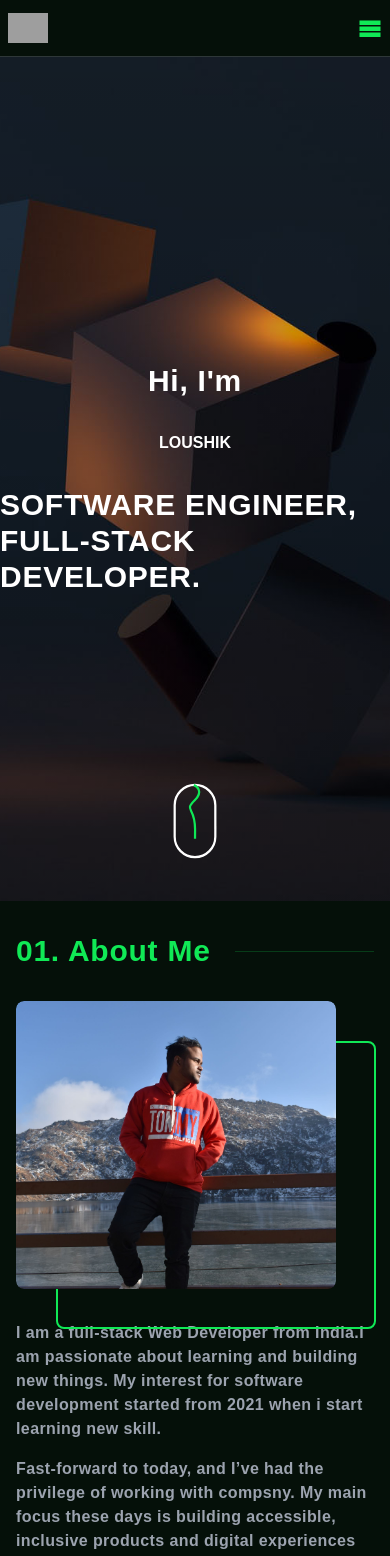
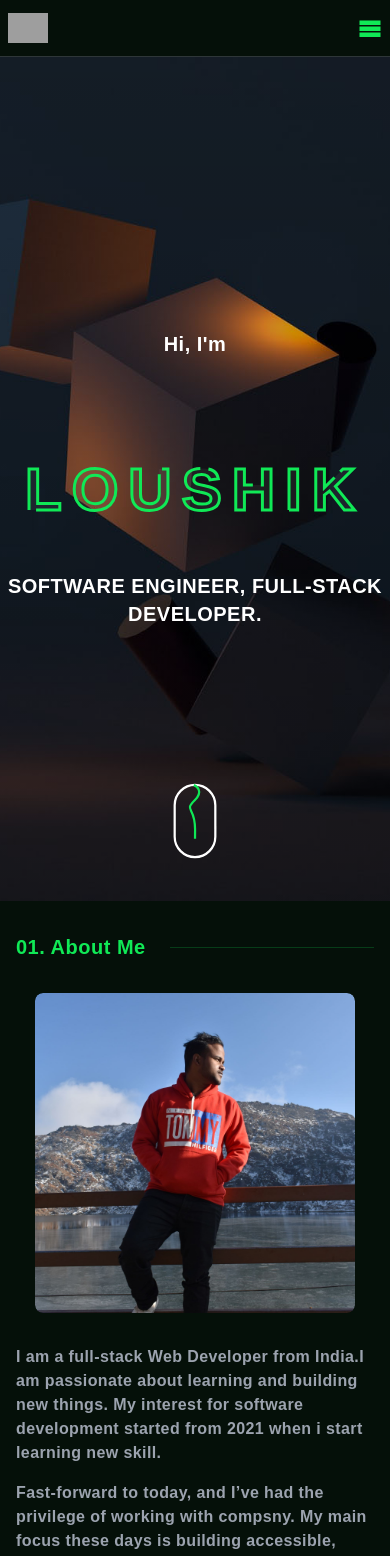
Before and after one commit to LoushikLK/portfolio-2, a Next.js app: page / in a window 390 px wide. Shown: the top 1556 px of the page. Built offline with nearby package versions, Linux system fonts and the light colour scheme; grey boxes are pictures that could not be loaded.

Commit message:
making responsive

```diff
--- a/src/app/globals.css
+++ b/src/app/globals.css
@@ -84,3 +84,55 @@ button {
   animation-fill-mode: both;
   animation-timing-function: ease-in-out;
 }
+
+svg text {
+  letter-spacing: 10px;
+  stroke: #10e956;
+  font-size: 150px;
+  font-weight: 700;
+  stroke-width: 3;
+
+  animation: textAnimate 5s infinite alternate;
+}
+
+@keyframes textAnimate {
+  0% {
+    stroke-dasharray: 0 50%;
+    stroke-dashoffset: 20%;
+    fill: #ffffff;
+  }
+
+  100% {
+    stroke-dasharray: 50% 0;
+    stroke-dashoffstet: -20%;
+    fill: hsla(189, 68%, 75%, 0%);
+  }
+}
+
+.animate-charcter {
+  text-transform: uppercase;
+  background-image: linear-gradient(
+    -225deg,
+    #231557 0%,
+    #44107a 29%,
+    #ff1361 67%,
+    #fff800 100%
+  );
+  background-size: auto auto;
+  background-clip: border-box;
+  background-size: 200% auto;
+  color: #fff;
+  background-clip: text;
+  text-fill-color: transparent;
+  -webkit-background-clip: text;
+  -webkit-text-fill-color: transparent;
+  animation: textclip 2s linear infinite;
+  display: inline-block;
+  font-size: 190px;
+}
+
+@keyframes textclip {
+  to {
+    background-position: 200% center;
+  }
+}
--- a/src/app/layout.tsx
+++ b/src/app/layout.tsx
@@ -10,6 +10,25 @@ export const metadata = {
   description: "Portfolio website of loushik",
 };
 
+const socialLink = [
+  {
+    title: "Github",
+    url: "https://github.com/LoushikLK",
+  },
+  {
+    title: "LinkedIn",
+    url: "https://in.linkedin.com/in/loushik-kumar-giri-a65a54215",
+  },
+  {
+    title: "Twitter",
+    url: "https://twitter.com/LoushikGiri1",
+  },
+  {
+    title: "Instagram",
+    url: "https://www.instagram.com/god____of___thunder/",
+  },
+];
+
 export default function RootLayout({
   children,
 }: {
@@ -17,8 +36,8 @@ export default function RootLayout({
 }) {
   return (
     <html lang="en">
-      <body className="bg-[#051009] min-h-screen  text-white">
-        <header className="w-full flex flex-col items-center justify-center relative  ">
+      <body className="bg-[#051009] min-h-screen  text-white w-screen overflow-y-auto overflow-x-hidden ">
+        <header className=" flex flex-col items-center justify-center relative  ">
           <Navbar />
           <MobileNav />
           <div className="w-full  items-center justify-between custom-container hidden lg:flex absolute left top-0 z-[999] ">
@@ -46,6 +65,27 @@ export default function RootLayout({
           </div>
         </header>
         {children}
+        <footer className="w-full ">
+          <div className="flex items-center"></div>
+
+          <div className="w-full flex items-center justify-center p-4 gap-4 bg-gray-900 ">
+            <span className="flex items-center gap-2 ">
+              <h3 className="font-medium tracking-wide text-sm">Made with</h3>
+              <h3 className="font-medium tracking-wide text-sm animate-pulse ">
+                ❤️
+              </h3>
+              <h3 className="font-medium tracking-wide text-sm">by</h3>
+              <h1 className="font-medium tracking-wide text-theme animate-pulse text-sm">
+                Loushik
+              </h1>
+            </span>
+            |
+            <h3 className="font-medium tracking-wide text-sm">
+              © copyright {new Date().getFullYear()} Loushik. All right
+              reserved.
+            </h3>
+          </div>
+        </footer>
       </body>
     </html>
   );
--- a/src/app/page.tsx
+++ b/src/app/page.tsx
@@ -19,15 +19,38 @@ export default function Home() {
         id="#home"
       >
         <div className="w-full min-h-screen h-full flex items-center flex-col gap-8 justify-center bg-gradient-to-t from-black/40  to-black/10 relative ">
-          <h3 className="font-semibold text-white tracking-wide text-3xl  ">
+          <h3 className="font-semibold text-white tracking-wide text-xl lg:text-3xl  ">
             Hi, I'm
           </h3>
 
-          <h1 className="w-full text-center md:text-5xl   lg:text-[8rem] font-extrabold uppercase text-white text- ">
+          <svg height="100%" width="100%">
+            <defs>
+              <pattern
+                id="polka-dots"
+                x="0"
+                y="0"
+                width="100"
+                height="100"
+                patternUnits="userSpaceOnUse"
+              >
+                <circle fill="#ffffff" cx="25" cy="25" r="3"></circle>
+              </pattern>
+            </defs>
+
+            <text
+              x="50%"
+              y="80%"
+              textAnchor="middle"
+              className="w-full text-center text-6xl md:text-8xl  lg:text-[8rem] font-extrabold uppercase text-white text-"
+            >
+              Loushik
+            </text>
+          </svg>
+          {/* <h1 className="w-full text-center md:text-5xl animate-charcter   lg:text-[8rem] font-extrabold uppercase text-white text- ">
             Loushik
-          </h1>
+          </h1> */}
 
-          <h3 className="font-semibold text-white tracking-wide text-3xl uppercase ">
+          <h3 className="font-semibold text-white tracking-wide  text-xl text-center lg:text-3xl uppercase ">
             SOFTWARE ENGINEER, FULL-STACK DEVELOPER.
           </h3>
           <BannerButton />
--- a/src/components/header/MobileNav.tsx
+++ b/src/components/header/MobileNav.tsx
@@ -17,7 +17,7 @@ const MobileNav = () => {
   };
 
   return (
-    <div className="flex lg:hidden items-center justify-between relative p-2 w-full border-b border-gray-500/40 z-[999]   ">
+    <div className="flex lg:hidden items-center justify-between relative p-2  border-b border-gray-500/40 z-[999] w-full   ">
       <div className="h-10 w-10 overflow-hidden relative ">
         <Image
           src={"https://lkcodes.netlify.app/static/media/aboutimg.e0f07ba3.JPG"}
@@ -34,7 +34,7 @@ const MobileNav = () => {
         <Menu className="text-theme text-2xl cursor-pointer focus:ring-1 ring-theme " />
       </button>
       <div
-        className={`w-full max-w-[90%] bg-[#051009] absolute transition-all ease-in-out duration-300 top-[3.7rem] right-0 min-h-screen ${
+        className={`w-full max-w-[90%] bg-[#051009] absolute transition-all ease-in-out duration-300 top-[3.7rem] z-[9999] right-0 min-h-screen ${
           viewMenu ? "translate-x-0" : "translate-x-[101%]"
         } `}
       >
--- a/src/components/section/AboutSection.tsx
+++ b/src/components/section/AboutSection.tsx
@@ -5,13 +5,13 @@ const AboutSection = () => {
     <section className="w-full custom-container " id="about">
       <div className="w-full  ">
         <div className="flex items-center w-full py-8 gap-6">
-          <h3 className="font-semibold tracking-wide text-3xl min-w-fit text-theme">
+          <h3 className="font-semibold tracking-wide text-xl lg:text-3xl min-w-fit text-theme">
             01. About Me
           </h3>
           <span className="w-full h-[1px] bg-theme/20"></span>
         </div>
 
-        <div className="w-full flex items-start gap-8 flex-col-reverse pb-20 lg:flex-row justify-between">
+        <div className="w-full flex items-start  gap-8 flex-col-reverse pb-20 lg:flex-row justify-center md:justify-between">
           <div className="flex flex-col gap-4">
             <h3 className="font-semibold tracking-wide text-gray-400">
               I am a full-stack Web Developer from India.I am passionate about
@@ -33,8 +33,8 @@ const AboutSection = () => {
             </h3>
           </div>
 
-          <div className="w-fit h-full  relative">
-            <div className="h-[18rem] w-[20rem] overflow-hidden relative rounded-lg z-[55] ">
+          <div className=" w-full lg:w-fit h-full flex justify-center relative">
+            <div className="lg:h-[18rem] h-[20rem] w-[20rem] lg:w-[20rem] overflow-hidden relative rounded-lg z-[55] ">
               <Image
                 src={"/profile.jpg"}
                 alt="Loushik"
@@ -42,7 +42,7 @@ const AboutSection = () => {
                 className="h-[18rem] w-[20rem] object-cover overflow-hidden rounded-lg z-[55] relative"
               />
             </div>
-            <div className="h-[18rem] w-[20rem] border-theme border-2 rounded-lg absolute top-10 left-10"></div>
+            <div className="h-[18rem] w-[20rem] border-theme border-2 rounded-lg absolute top-5 left-5 hidden lg:flex"></div>
           </div>
         </div>
       </div>
--- a/src/components/section/ToolingSection.tsx
+++ b/src/components/section/ToolingSection.tsx
@@ -49,20 +49,20 @@ const ToolingSection = () => {
     <section className="w-full custom-container pb-8 " id="about">
       <div className="w-full  ">
         <div className="flex items-center w-full py-8 gap-6">
-          <h3 className="font-semibold tracking-wide text-3xl min-w-fit text-theme">
+          <h3 className="font-semibold tracking-wide text-xl lg:text-3xl min-w-fit text-theme">
             02. Expertise
           </h3>
           <span className="w-full h-[1px] bg-theme/20"></span>
         </div>
       </div>
-      <div className="w-full flex flex-row flex-wrap gap-4 p-4 lg:p-8 bg-theme rounded-xl ">
+      <div className="w-full flex flex-row flex-wrap justify-center gap-4 p-4 lg:p-8 bg-theme/50 rounded-xl ">
         {toolingData?.map((item) => (
           <div
-            className="flex items-center gap-4 bg-gray-800 p-2 lg:p-4 rounded-lg min-w-[10rem]"
+            className="flex items-center gap-4 bg-gray-800 p-2 lg:px-4 lg:py-3 rounded-lg min-w-[10rem]"
             key={item?.title}
           >
             <div className="flex items-center  ">{item?.icon}</div>
-            <h3 className="font-medium tracking-wide text-lg text-theme">
+            <h3 className="font-medium tracking-wide text-lg text-theme/50">
               {item?.title}
             </h3>
           </div>
--- a/src/components/section/WorkSection.tsx
+++ b/src/components/section/WorkSection.tsx
@@ -4,7 +4,7 @@ import Link from "next/link";
 const WorkSection = () => {
   return (
     <section className="w-full custom-container pb-8 ">
-      <div className="w-full grid grid-cols-9  mx-auto gap-4 ">
+      <div className="w-full grid grid-cols-3 md:grid-cols-6 lg:grid-cols-9  mx-auto gap-4 ">
         <div className="flex flex-col items-center justify-center gap-4 p-4 w-full col-span-3 bg-gray-800 rounded-sm ">
           <div className="flex w-full items-center justify-between gap-8">
             <ProjectFile className="font-medium tracking-wide text-4xl  transition-all ease-in-out duration-300 text-theme" />
@@ -118,12 +118,13 @@ const WorkSection = () => {
           </div>
         </div>
       </div>
-      <div className="w-full flex items-center pt-8 justify-center">
+      <div className="w-full flex items-center pt-8 justify-center  ">
         <Link
           href={"https://github.com/LoushikLK"}
           target="_blank"
-          className="btn-primary"
+          className="btn-primary relative "
         >
+          <div className="animate-ping border-theme border absolute top-0 left-0 h-full w-full rounded-md  "></div>
           View More
         </Link>
       </div>
```
Also changed, not shown: src/components/section/ContactSection.tsx (+7 -5 lines), src/components/section/FeatureSection.tsx (+7 -7 lines).
